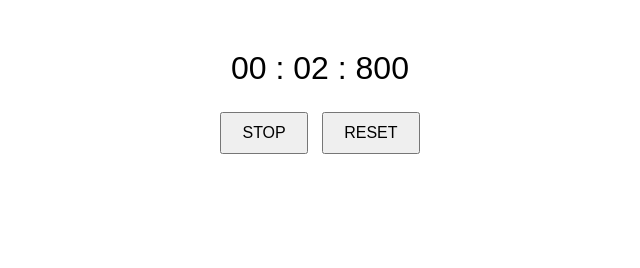
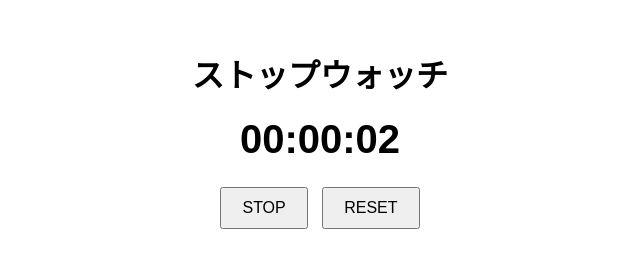
Before and after one commit to thironaka0716/multiple_stopwatch, a plain HTML site: page index.html in a window 1280 px wide. Both pictures are taken after a click on the button "START". Shown: the whole page, without its empty margins (320-960 px from the left). Drawn offline with Linux system fonts and the light colour scheme.

Commit message:
Update index.html

```diff
--- a/index.html
+++ b/index.html
@@ -2,110 +2,100 @@
 <html lang="ja">
 <head>
   <meta charset="UTF-8" />
-  <title>Stopwatch Sample</title>
+  <title>Stopwatch</title>
   <style>
     body {
+      text-align: center;
       font-family: sans-serif;
-      text-align: center;
-      margin-top: 50px;
+      margin: 50px;
     }
     .time-display {
-      font-size: 2rem;
+      font-size: 2.5rem;
+      font-weight: bold;
       margin-bottom: 20px;
     }
     button {
+      padding: 10px 20px;
+      font-size: 1rem;
       margin: 5px;
-      font-size: 1rem;
-      padding: 10px 20px;
+      cursor: pointer;
     }
   </style>
 </head>
 <body>
 
-  <div class="time-display" id="display">00 : 00 : 000</div>
+  <h1>ストップウォッチ</h1>
+
+  <div class="time-display" id="timeDisplay">00:00:00</div>
+
   <button id="startStopBtn">START</button>
   <button id="resetBtn">RESET</button>
 
   <script>
-    let startTime = 0;       // 計測を開始した時刻(ミリ秒)
-    let elapsedTime = 0;     // 合計経過時間(ミリ秒)
-    let timerId = null;      // setIntervalのID
-    let running = false;     // ストップウォッチが動作中かどうか
+    let startTime = 0;     // 計測開始時のタイムスタンプ
+    let elapsedTime = 0;   // 合計経過時間 (ミリ秒)
+    let timerId = null;    // setInterval() のID
+    let running = false;   // 動作中フラグ
 
-    const display = document.getElementById('display');
+    const timeDisplay = document.getElementById('timeDisplay');
     const startStopBtn = document.getElementById('startStopBtn');
     const resetBtn = document.getElementById('resetBtn');
 
     // 時刻表示を更新する関数
     function updateTime() {
-      // 現在時刻との差分(ミリ秒)
       const now = Date.now();
-      const diff = now - startTime;
-      // 現在の合計経過時間（以前のelapsedTimeに差分を加える）
-      const total = elapsedTime + diff;
+      const diff = now - startTime;     // 再開後の経過時間
+      const total = elapsedTime + diff; // トータル経過時間
 
-      // ミリ秒 => 分, 秒, ミリ秒に分解
-      const ms = total % 1000;               // ミリ秒
-      const s = Math.floor(total / 1000) % 60; // 秒
-      const m = Math.floor(total / 60000);     // 分
+      // ミリ秒 -> 秒/分/時間に分解
+      const ms = Math.floor((total % 1000) / 10);       // ミリ秒(2桁にしたいので÷10)
+      const s  = Math.floor(total / 1000) % 60;         // 秒
+      const m  = Math.floor(total / 60000) % 60;        // 分
+      const h  = Math.floor(total / 3600000);           // 時 (必要なら表示)
 
-      // 2桁, 3桁表示用に文字列をフォーマット
-      const formattedM = String(m).padStart(2, '0');
-      const formattedS = String(s).padStart(2, '0');
-      const formattedMs = String(ms).padStart(3, '0');
+      // 2桁表示 (ミリ秒は2桁、秒/分/時間は2桁)
+      const hh = String(h).padStart(2, '0');
+      const mm = String(m).padStart(2, '0');
+      const ss = String(s).padStart(2, '0');
+      const mss = String(ms).padStart(2, '0');  // 今回は2桁
 
-      // HTMLに反映
-      display.textContent = `${formattedM} : ${formattedS} : ${formattedMs}`;
+      // 表示フォーマット（ここでは「HH:MM:SS」の後ろにミリ秒2桁）
+      // 必要に応じて hh:mm:ss.ms にするか、mm:ss:ms だけにするなど調整してください。
+      timeDisplay.textContent = `${hh}:${mm}:${ss}`;
     }
 
-    // ストップウォッチをスタートまたはストップする処理
-    function startStop() {
+    // START/STOPボタン
+    startStopBtn.addEventListener('click', () => {
       if (!running) {
-        // 停止中の場合はスタートする
+        // START
         running = true;
         startStopBtn.textContent = 'STOP';
-
-        // 現在時刻からスタートする
         startTime = Date.now();
-        // 一定間隔で時間表示を更新
-        timerId = setInterval(updateTime, 10);
-
+        timerId = setInterval(updateTime, 10); // 10ms毎に更新
       } else {
-        // 動作中の場合はストップする
+        // STOP
         running = false;
         startStopBtn.textContent = 'START';
-
-        // タイマーを止めて、経過時間を更新
         clearInterval(timerId);
         timerId = null;
-
-        // 最後にupdateTimeを呼んで最新状態にしてからelapsedTimeを上書き
-        updateTime();
-        // stopした時点での経過時間 totalを算出
+        // 最終的に経過時間を更新しておく
         const now = Date.now();
         elapsedTime += (now - startTime);
       }
-    }
+    });
 
-    // リセット処理
-    function reset() {
-      // タイマーを止める
+    // RESETボタン
+    resetBtn.addEventListener('click', () => {
+      running = false;
       if (timerId) {
         clearInterval(timerId);
         timerId = null;
       }
-      running = false;
       startStopBtn.textContent = 'START';
-
-      // 経過時間を0にして表示をリセット
       startTime = 0;
       elapsedTime = 0;
-      display.textContent = '00 : 00 : 000';
-    }
-
-    // ボタンのイベント設定
-    startStopBtn.addEventListener('click', startStop);
-    resetBtn.addEventListener('click', reset);
+      timeDisplay.textContent = '00:00:00';
+    });
   </script>
 </body>
 </html>
```
